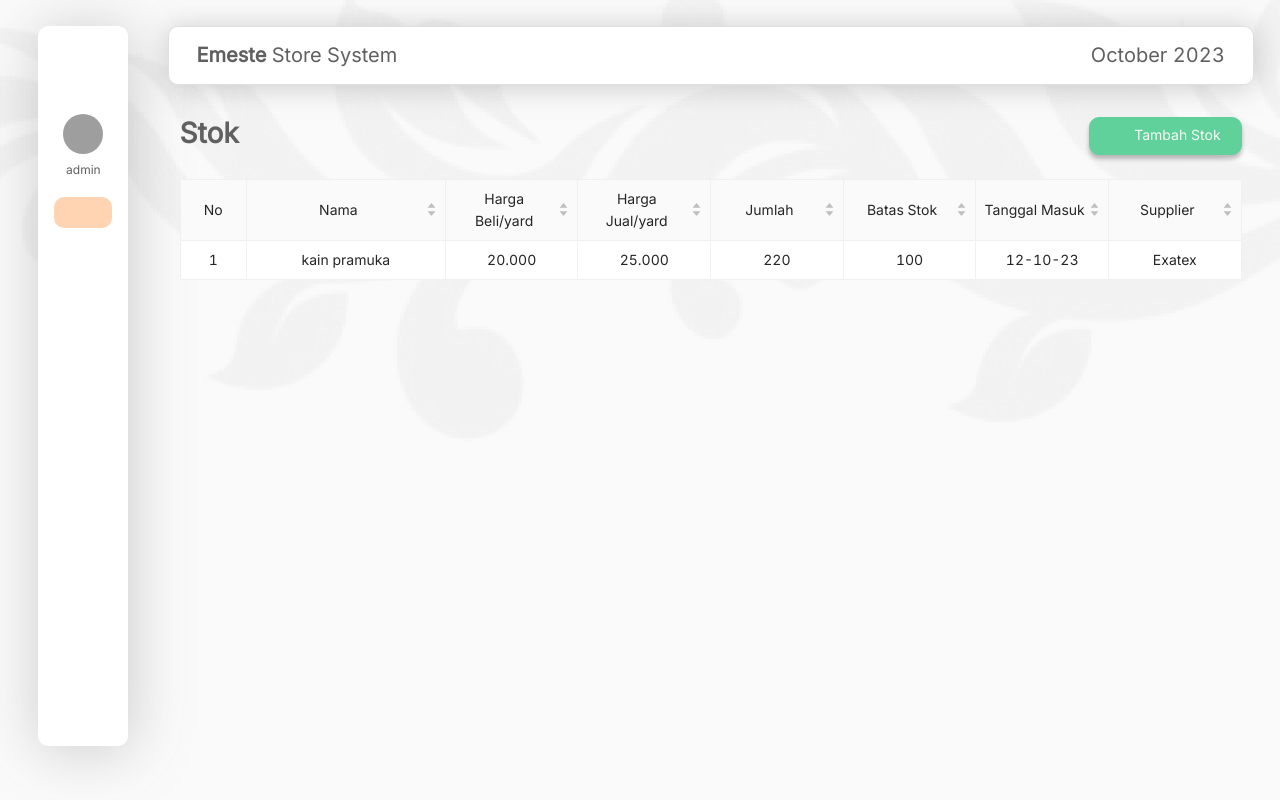
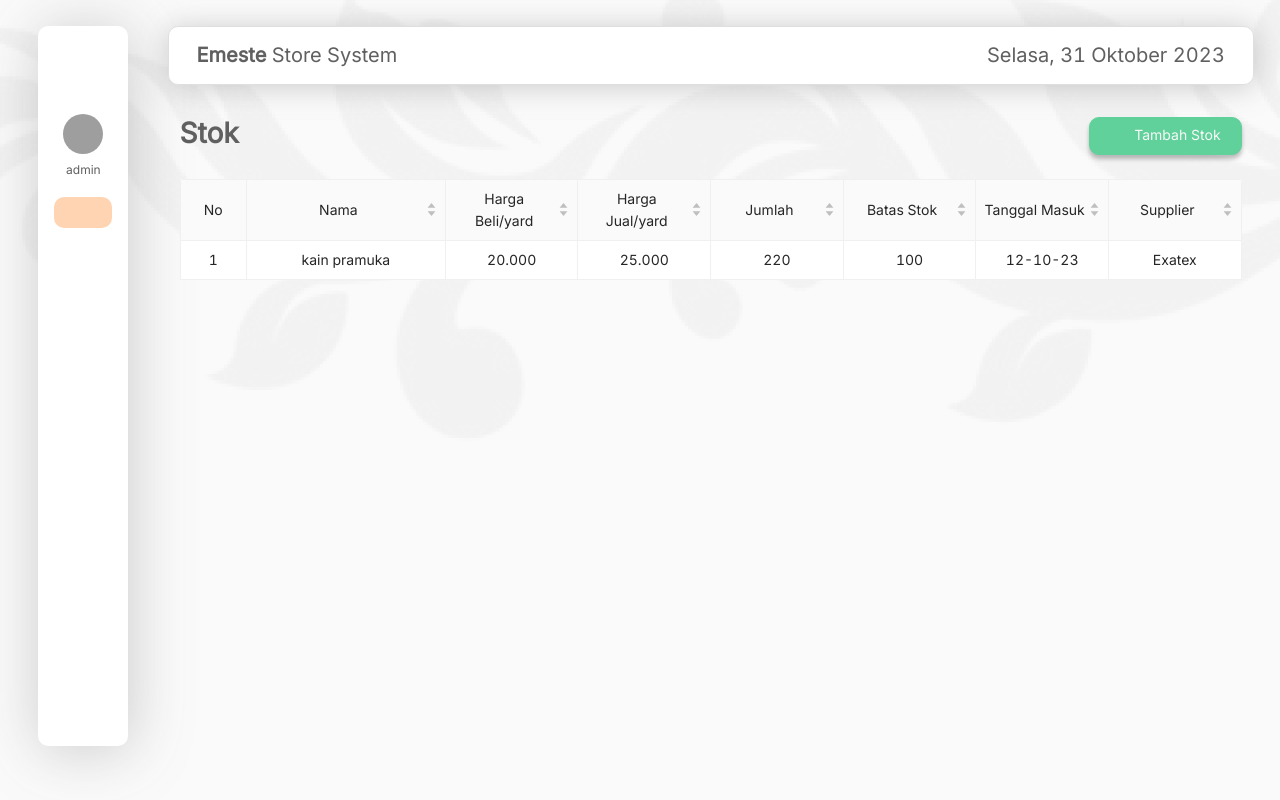
Before and after one commit to goldyTW/dashboardsimple-frontend, a React (Create React App) app: page /stok in a window 1280 px wide. Built offline with nearby package versions, Linux system fonts and the light colour scheme; grey boxes are pictures that could not be loaded; some icons are missing.

Commit message:
add dayName, date and localeString id

```diff
--- a/src/components/navbar/Navbar.js
+++ b/src/components/navbar/Navbar.js
@@ -4,6 +4,7 @@ import { Icon } from '@iconify/react';
 import Cookies from 'js-cookie';
 import axios from "axios";
 import moment from "moment";
+require('moment/locale/id'); // Import Indonesian locale data
 
 const Navbar = ({setSidebarOpen, sidebarOpen}) => {
   const [today, setDate] = useState(new Date()); // Save the current date to be able to trigger an update
@@ -25,7 +26,7 @@ const Navbar = ({setSidebarOpen, sidebarOpen}) => {
             <b>Emeste</b> Store System</span>
         </div>
         <div className="col-md-6 text-end month">
-          <span className="navTitle">{(moment(today).format('MMMM YYYY')).toLocaleString('id')}</span>
+          <span className="navTitle">{(moment(today).format('dddd, DD MMMM YYYY')).toLocaleString('id')}</span>
         </div>
     </div>
   );
```
